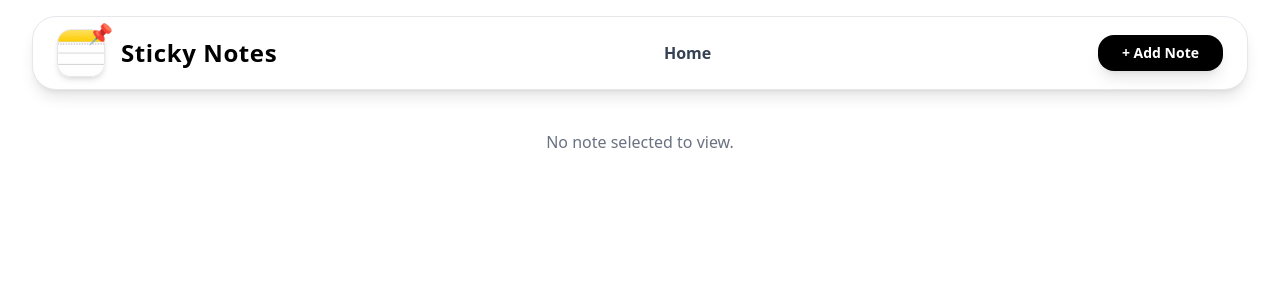
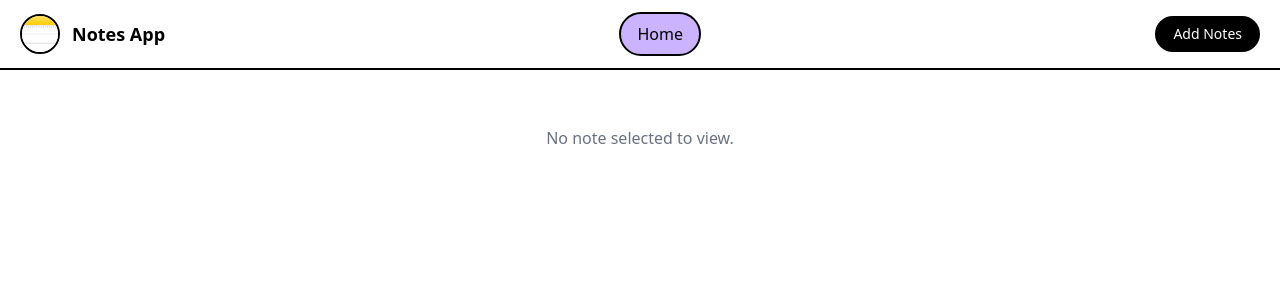
Before and after one commit to krishrpatel25/ReactJs-notes-app, a React (Vite) app: page /view in a window 1280 px wide. Shown: the top 300 px of the page. Built offline with nearby package versions, Linux system fonts and the light colour scheme.

Commit message:
change ui

```diff
--- a/src/pages/Navbar.jsx
+++ b/src/pages/Navbar.jsx
@@ -1,64 +1,34 @@
 import React from "react";
-import { Link, useLocation } from "react-router-dom";
+import { Link } from "react-router-dom";
 import { Button } from "@/components/ui/button";
 
 const Navbar = () => {
-  const location = useLocation();
-
-  const links = [
-    { name: "Home", path: "/" },
-    { name: "Add Note", path: "/form" },
-  ];
-
   return (
-    <nav
-      className="sticky top-4 z-50 mx-auto w-[95%] max-w-7xl px-6 py-3
-      flex items-center justify-between bg-white rounded-3xl shadow-lg
-      border border-gray-200 transition-all duration-300"
-    >
-      {/* Logo + Pin */}
-      <div className="flex items-center gap-4">
-        <div className="relative group">
-          <img
-            src="/logo.png"
-            alt="Logo"
-            className="h-12 w-12 rounded-xl shadow-md border border-gray-200 transition-transform duration-300 group-hover:scale-110"
-          />
-          <span className="absolute -top-2 -right-2 text-xl animate-bounce">
-            📌
-          </span>
-        </div>
-        <span className="text-black font-extrabold text-2xl tracking-wide">
-          Sticky Notes
-        </span>
+    <nav className="h-[70px] w-full  px-5 border-b-2 border-black flex items-center justify-between  text-white">
+      {/* Logo */}
+      <div className="flex items-center gap-3">
+        <img
+          src="/public/logo.png" // replace with your logo path
+          alt="Notes App Logo"
+          className="h-10 w-10 border-2 border-black rounded-full"
+        />
+        <span className="text-black font-bold text-lg">Notes App</span>
       </div>
 
-      {/* Navigation Links */}
-      {/* Navigation Links */}
-      <div className="flex items-center gap-6">
+      {/* Links */}
+      <div className="flex gap-8">
         <Link
           to="/"
-          className={`font-semibold px-3 py-2 rounded-lg transition-all duration-300
-      ${
-        location.pathname === "/"
-          ? "bg-blue-500 text-white shadow-md"
-          : "text-gray-700 hover:bg-blue-100 hover:text-blue-600"
-      }`}
+          className="bg-[#CBB3FF] border-2 border-black text-black px-4 py-2 rounded-full hover:text-gray font-medium transition-colors"
         >
           Home
         </Link>
       </div>
 
-      {/* Call-to-action Button */}
-      <Link to="/form">
-        <Button
-          className="bg-black
-          text-white font-bold px-6 py-2 rounded-2xl shadow-lg
-          transform hover:scale-105 transition-all duration-300"
-        >
-          + Add Note
-        </Button>
-      </Link>
+      {/* Add Notes Button */}
+      <Button className="bg-black  hover:bg-gray-800 border-2 border-black rounded-full text-white">
+        <Link to="/form">Add Notes</Link>
+      </Button>
     </nav>
   );
 };
--- a/src/pages/View.jsx
+++ b/src/pages/View.jsx
@@ -20,15 +20,20 @@ function View() {
 
   return (
     <div className="max-w-4xl mx-auto mt-10 px-4">
-      <Card className="w-full flex flex-col justify-between bg-gradient-to-r from-[#141E30] to-[#243B55] border border-gray-700 shadow-lg break-words">
+      <Card className="w-full flex flex-col justify-between bg-gradient-to-r bg-[#CBB3FF] border-2 border-black ">
         <CardContent>
-          <CardTitle className="text-white text-2xl font-semibold">
+          <CardTitle className=" text-black text-2xl font-semibold">
             {title}
           </CardTitle>
-          <p className="mt-2 text-white/90">{content}</p>
+          <p className="mt-2  text-black">{content}</p>
         </CardContent>
-        <div className="flex justify-end p-4">
-          <Button onClick={() => navigate(-1)}>Go back</Button>
+        <div className="flex justify-end px-6">
+          <Button
+            className=" bg-white rounded-full border-2 border-black text-black hover:bg-white/90"
+            onClick={() => navigate(-1)}
+          >
+            Go back
+          </Button>
         </div>
       </Card>
     </div>
```
